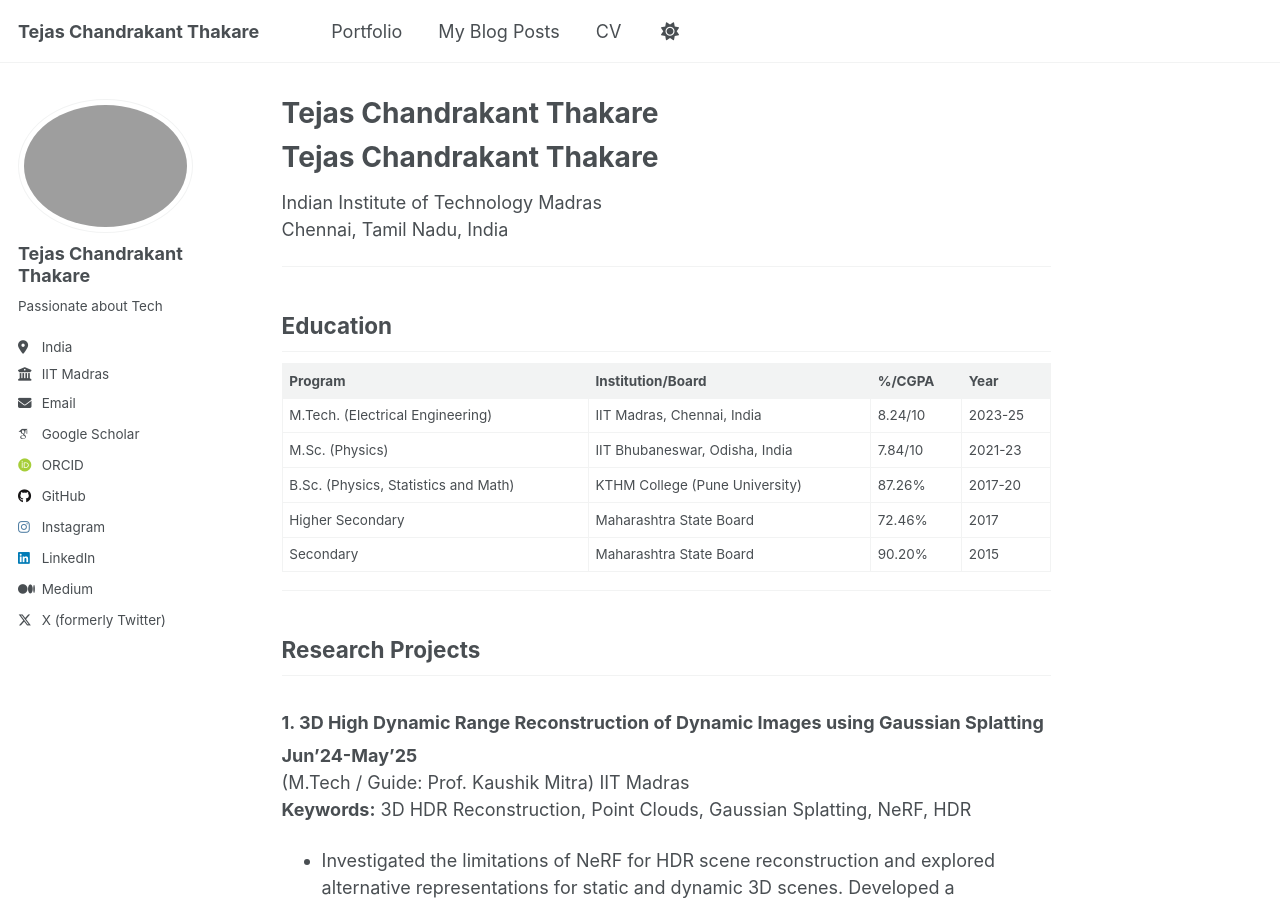
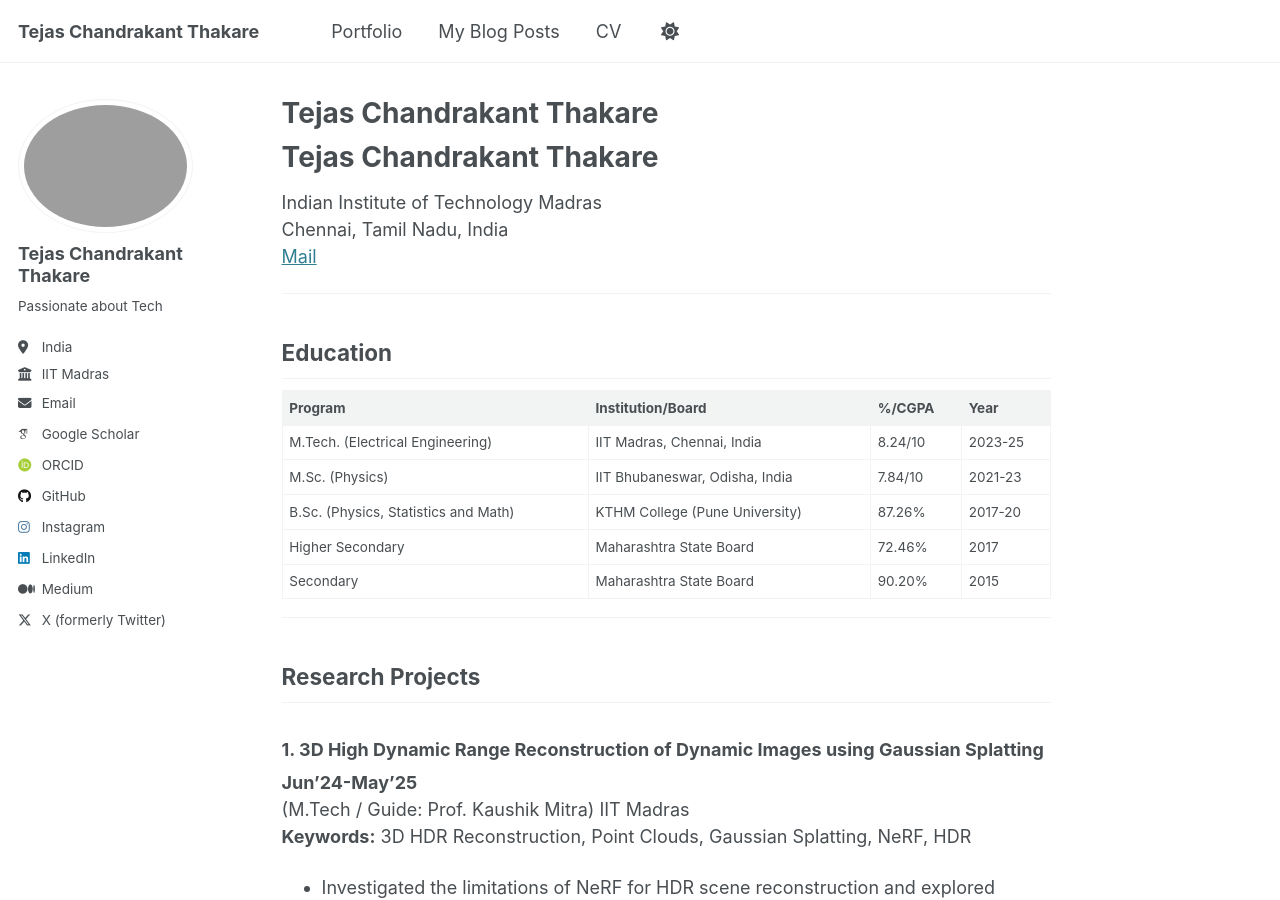
Before and after one commit to TejasCThakare/tejascthakare.github.io, a Jekyll site: the page built from _pages/cv.md, in a window 1280 px wide and 900 px high. Built offline with Jekyll 4.4.1, drawn with Linux system fonts in a browser that asks for light colours; some web fonts are replaced; our own code applies the rules of GitHub Pages for plain Markdown files.

Commit message:
Update cv.md

```diff
--- a/_pages/cv.md
+++ b/_pages/cv.md
@@ -2,6 +2,8 @@
 
 Indian Institute of Technology Madras
 Chennai, Tamil Nadu, India
+[Mail](mailto:tejas2iitmadras@gmail.com)
+
 
 ---
 
```
